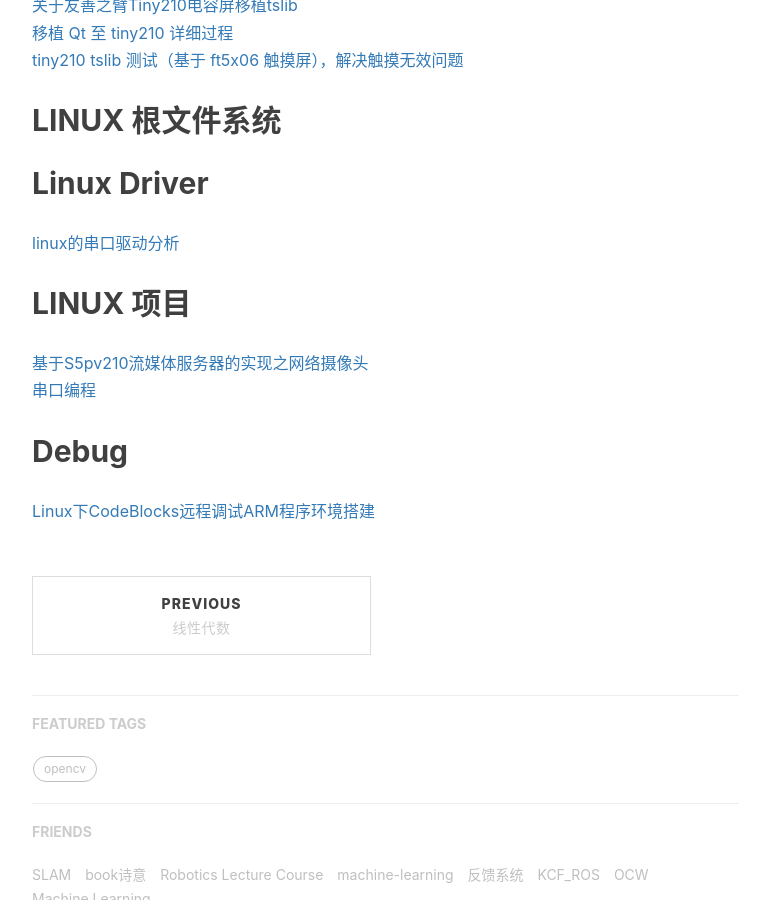
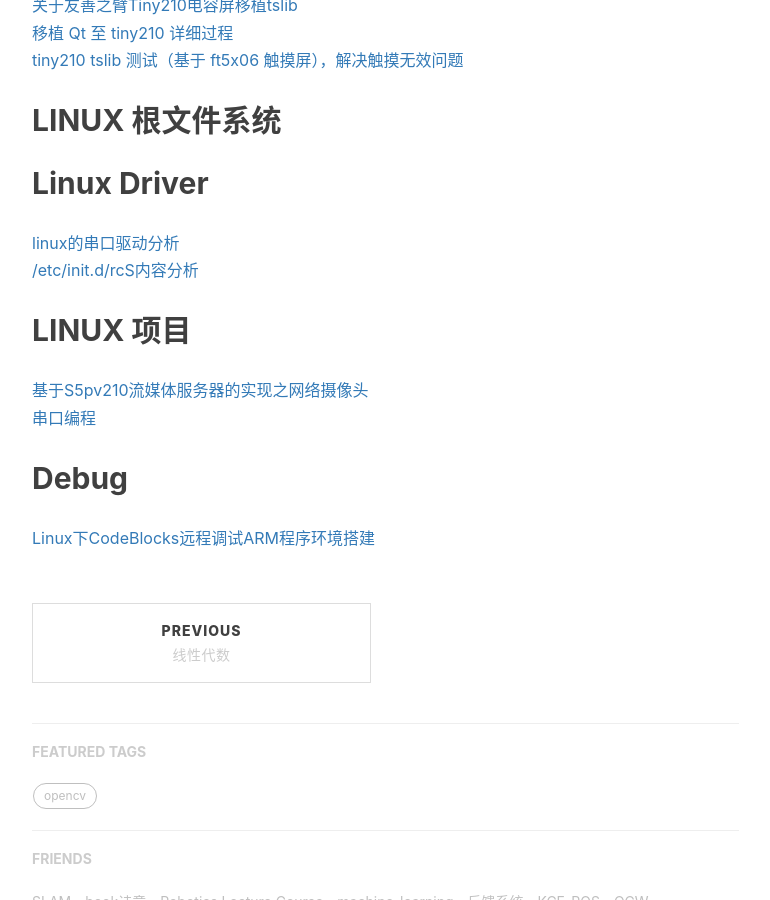
Before and after one commit to gary-robotics/dlward, a Jekyll site: the page built from _posts/2018-07-09-AndroidDriver-2018.markdown, in a window 1280 px wide and 900 px high, scrolled down 903 px. Shown: the whole window, without its empty margins (233-1003 px from the left). Built offline with Jekyll 4.4.1, drawn with Linux system fonts in a browser that asks for light colours; nearby versions of some CDN libraries; comment, search, counter and statistics services are not loaded.

Commit message:
Update 2018-07-09-AndroidDriver-2018.markdown

```diff
--- a/_posts/2018-07-09-AndroidDriver-2018.markdown
+++ b/_posts/2018-07-09-AndroidDriver-2018.markdown
@@ -32,7 +32,7 @@ tags:
 
 ## Linux Driver
 [linux的串口驱动分析](https://www.cnblogs.com/chd-zhangbo/p/5410336.html)
-
+[/etc/init.d/rcS内容分析](https://blog.csdn.net/bailyzheng/article/details/7487359)
 ## LINUX 项目
 [基于S5pv210流媒体服务器的实现之网络摄像头](https://blog.csdn.net/liukun321/article/details/24390379)
 [串口编程](https://wenku.baidu.com/view/152473048e9951e79b8927cc.html)
```
